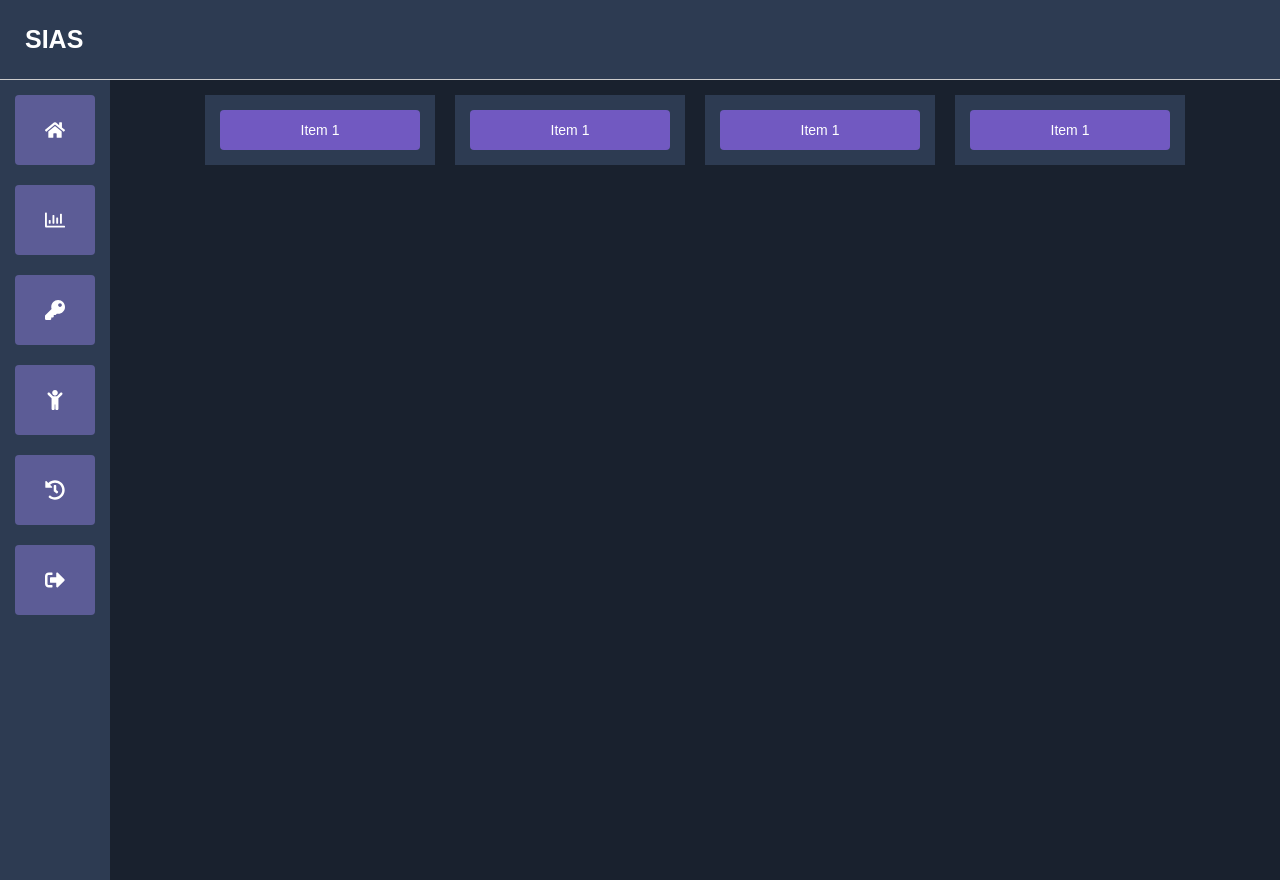
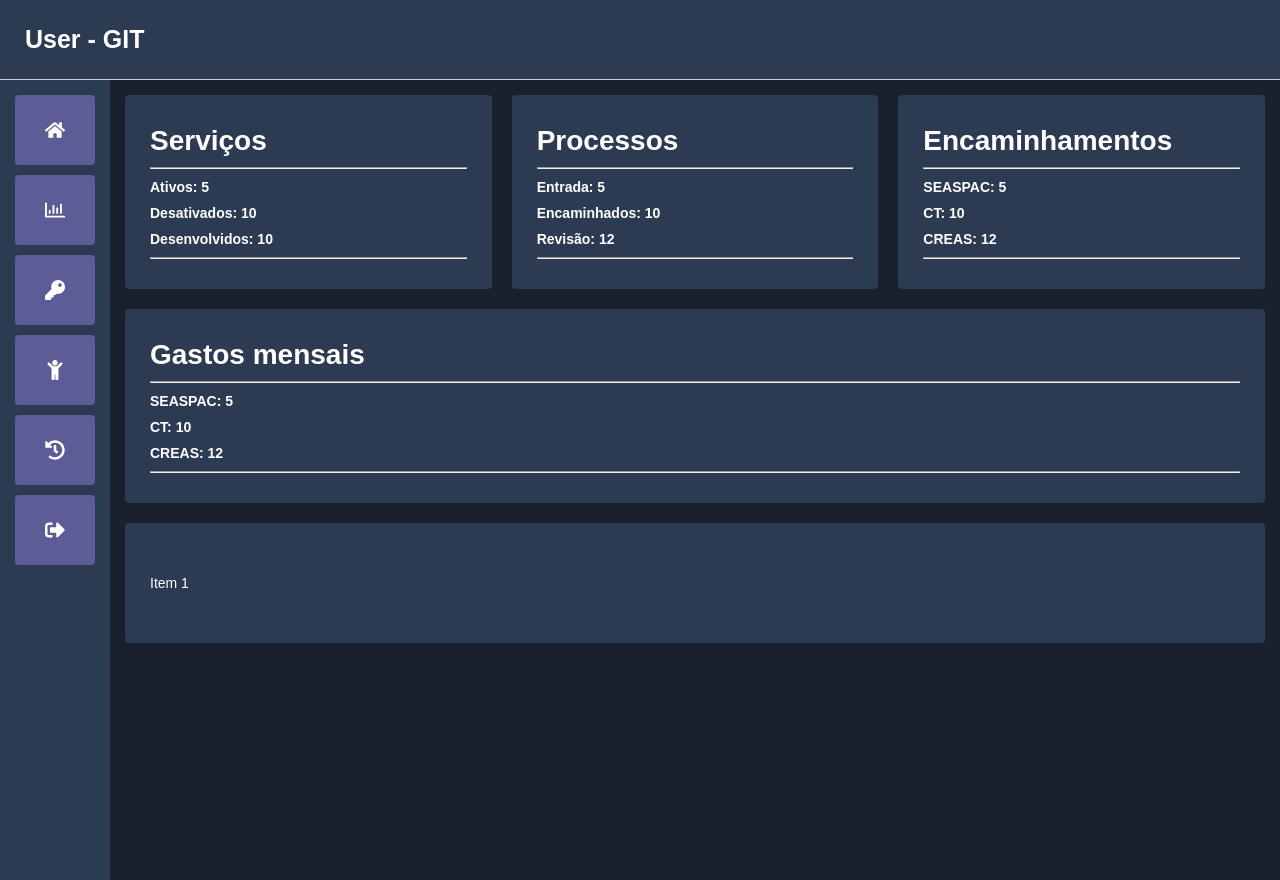
Before and after one commit to jocgsousa/grid-app, a React (Create React App) app: page /dashboard in a window 1280 px wide. Built offline with nearby package versions, Linux system fonts and the light colour scheme.

Commit message:
Aplication update - col

```diff
--- a/package.json
+++ b/package.json
@@ -7,8 +7,10 @@
     "@testing-library/react": "^11.1.0",
     "@testing-library/user-event": "^12.1.10",
     "axios": "^0.21.1",
+    "chart.js": "^2.9.4",
     "polished": "^4.1.1",
     "react": "^17.0.2",
+    "react-chartjs-2": "^2.11.1",
     "react-dom": "^17.0.2",
     "react-icons": "^4.2.0",
     "react-router-dom": "^5.2.0",
--- a/public/index.html
+++ b/public/index.html
@@ -13,7 +13,7 @@
 
     <link rel="manifest" href="%PUBLIC_URL%/manifest.json" />
 
-    <title>SIAS</title>
+    <title>SYSTEM - TAMPLETE</title>
   </head>
   <body>
     <noscript>You need to enable JavaScript to run this app.</noscript>
--- a/src/components/index.js
+++ b/src/components/index.js
@@ -25,7 +25,7 @@ export const Row = styled.div`
 export const Col = styled.div`
     flex: ${(props) => props.size && props.size};
     min-height: 40px;
-    display: flex;
+    /* display: flex; */
     width: ${(props) => props.width && props.width};
     justify-content: ${(props) =>
         props.justifyContent ? props.justifyContent : 'center'};
@@ -90,7 +90,8 @@ export const Button = styled.button.attrs({
 export const Box = styled(BaseAnimation)`
     background-color: ${(props) =>
         props.background ? props.background : '#7159c1'};
-    width: ${(props) => (props.width ? props.width : '200px')};
+    /* width: ${(props) => (props.width ? props.width : '300px')}; */
+    flex: ${(props) => props.size && props.size};
     height: ${(props) => (props.height ? props.height : '40px')};
     padding: ${(props) => (props.padding ? props.padding : '5px')};
     margin: ${(props) => (props.margin ? props.margin : '10px')};
--- a/src/pages/Dashboard/index.js
+++ b/src/pages/Dashboard/index.js
@@ -15,8 +15,9 @@ import {
     NavBar,
     ContainerLogo,
     Button,
-    Box,
 } from '../../components';
+
+import { Box } from './styles';
 
 export default class Dashboard extends Component {
     state = {
@@ -46,7 +47,7 @@ export default class Dashboard extends Component {
                     >
                         <NavBar>
                             <ContainerLogo>
-                                <h1>SIAS</h1>
+                                <h1>User - GIT</h1>
                             </ContainerLogo>
                         </NavBar>
                     </Col>
@@ -106,17 +107,52 @@ export default class Dashboard extends Component {
                     {/* Segunda coluna */}
                     <Col background="dark" justifyContent="top" size={12}>
                         <Row>
-                            <Col margin="10px" size={12}>
-                                <Box>Item 1</Box>
+                            <Col radius="4px" margin="10px" size={12}>
+                                <Box background="transparent">
+                                    <h1>Serviços</h1>
+                                    <hr />
+                                    <strong>Ativos: 5</strong>
+                                    <strong>Desativados: 10</strong>
+                                    <strong>Desenvolvidos: 10</strong>
+                                    <hr />
+                                </Box>
                             </Col>
-                            <Col margin="10px" size={12}>
-                                <Box>Item 1</Box>
+                            <Col radius="4px" margin="10px" size={12}>
+                                <Box background="transparent">
+                                    <h1>Processos</h1>
+                                    <hr />
+                                    <strong>Entrada: 5</strong>
+                                    <strong>Encaminhados: 10</strong>
+                                    <strong>Revisão: 12</strong>
+                                    <hr />
+                                </Box>
                             </Col>
-                            <Col margin="10px" size={12}>
-                                <Box>Item 1</Box>
+                            <Col radius="4px" margin="10px" size={12}>
+                                <Box background="transparent">
+                                    <h1>Encaminhamentos</h1>
+                                    <hr />
+                                    <strong>SEASPAC: 5</strong>
+                                    <strong>CT: 10</strong>
+                                    <strong>CREAS: 12</strong>
+                                    <hr />
+                                </Box>
                             </Col>
-                            <Col margin="10px" size={12}>
-                                <Box>Item 1</Box>
+                        </Row>
+                        <Row>
+                            <Col radius="4px" margin="10px" size={12}>
+                                <Box background="transparent">
+                                    <h1>Gastos mensais</h1>
+                                    <hr />
+                                    <strong>SEASPAC: 5</strong>
+                                    <strong>CT: 10</strong>
+                                    <strong>CREAS: 12</strong>
+                                    <hr />
+                                </Box>
+                            </Col>
+                        </Row>
+                        <Row>
+                            <Col radius="4px" margin="10px" size={12}>
+                                <Box background="transparent">Item 1</Box>
                             </Col>
                         </Row>
                     </Col>
--- a/src/pages/Dashboard/styles.js
+++ b/src/pages/Dashboard/styles.js
@@ -1,3 +1,46 @@
 import styled from 'styled-components';
+import { darken } from 'polished';
+import { BaseAnimation } from '../../styles/animations/animations';
 
-export const Container = styled.div``;
+export const Box = styled(BaseAnimation)`
+    background-color: ${(props) =>
+        props.background ? props.background : '#7159c1'};
+    /* width: ${(props) => (props.width ? props.width : '300px')}; */
+    flex: ${(props) => props.size && props.size};
+    min-height: ${(props) => (props.height ? props.height : '90px')};
+    padding: ${(props) => (props.padding ? props.padding : '10px')};
+    margin: ${(props) => (props.margin ? props.margin : '10px')};
+    /* default */
+    border: ${(props) => (props.border ? props.border : 'none')};
+    border-radius: ${(props) => (props.radius ? props.radius : '4px')};
+    display: flex;
+    flex-direction: column;
+    align-items: left;
+    justify-content: center;
+    color: ${(props) => (props.color ? props.color : 'white')};
+    transition: all 0.5s;
+    &:hover {
+        background: ${(props) =>
+            props.background
+                ? darken(0.05, props.background)
+                : darken(0.5, '#7159c1')};
+    }
+
+    h1 {
+        text-align: left;
+        margin-top: 5px;
+        margin-bottom: 5px;
+    }
+    hr {
+        margin-top: 5px;
+        margin-bottom: 5px;
+        height: 2px;
+        border-radius: 4px;
+        background: #fff;
+    }
+
+    strong {
+        margin-top: 5px;
+        margin-bottom: 5px;
+    }
+`;
--- a/src/pages/Main/index.js
+++ b/src/pages/Main/index.js
@@ -8,7 +8,7 @@ import {
     Container,
     Form,
     NickInput,
-    PasswordInput,
+    // PasswordInput,
     IconReact,
     ButtonLogin,
     ButtonLoginText,
@@ -59,7 +59,7 @@ export default class Main extends Component {
                 {redirect ? <Redirect to="/dashboard" /> : ''}
                 <Form onSubmit={this.handleLogin}>
                     <h2>
-                        ENTRAR - SIAS{' '}
+                        ENTRAR GIT USER{' '}
                         <IconReact
                             animation="rotate"
                             duration="2s"
@@ -68,7 +68,7 @@ export default class Main extends Component {
                         />
                     </h2>
                     <NickInput onChange={this.handleInput} value={user} />
-                    <PasswordInput />
+                    {/* <PasswordInput /> */}
                     <ButtonLogin>
                         <ButtonLoginText>
                             {loading ? (
--- a/src/styles/animations/animations.js
+++ b/src/styles/animations/animations.js
@@ -29,11 +29,8 @@ export const animations = {
         to {opacity: 1; margin-left: 0px; margin-right: 0px;}
     `,
     rotate: () => keyframes`
-        0% {transform: rotateX(90deg);}
-        25% {transform: rotateX(0deg);}
-        50% {transform: rotateY(90deg);}
-        75% {transform: rotateY(0deg);}
-        100% {transform: rotateX(90deg);}
+        from {transform: rotate(0deg)}
+        to {transform: rotate(360deg)}
 
     `,
     shake: () => keyframes`
```
Also changed, not shown: 1 other file (tests, documents, lock files or other folders).
